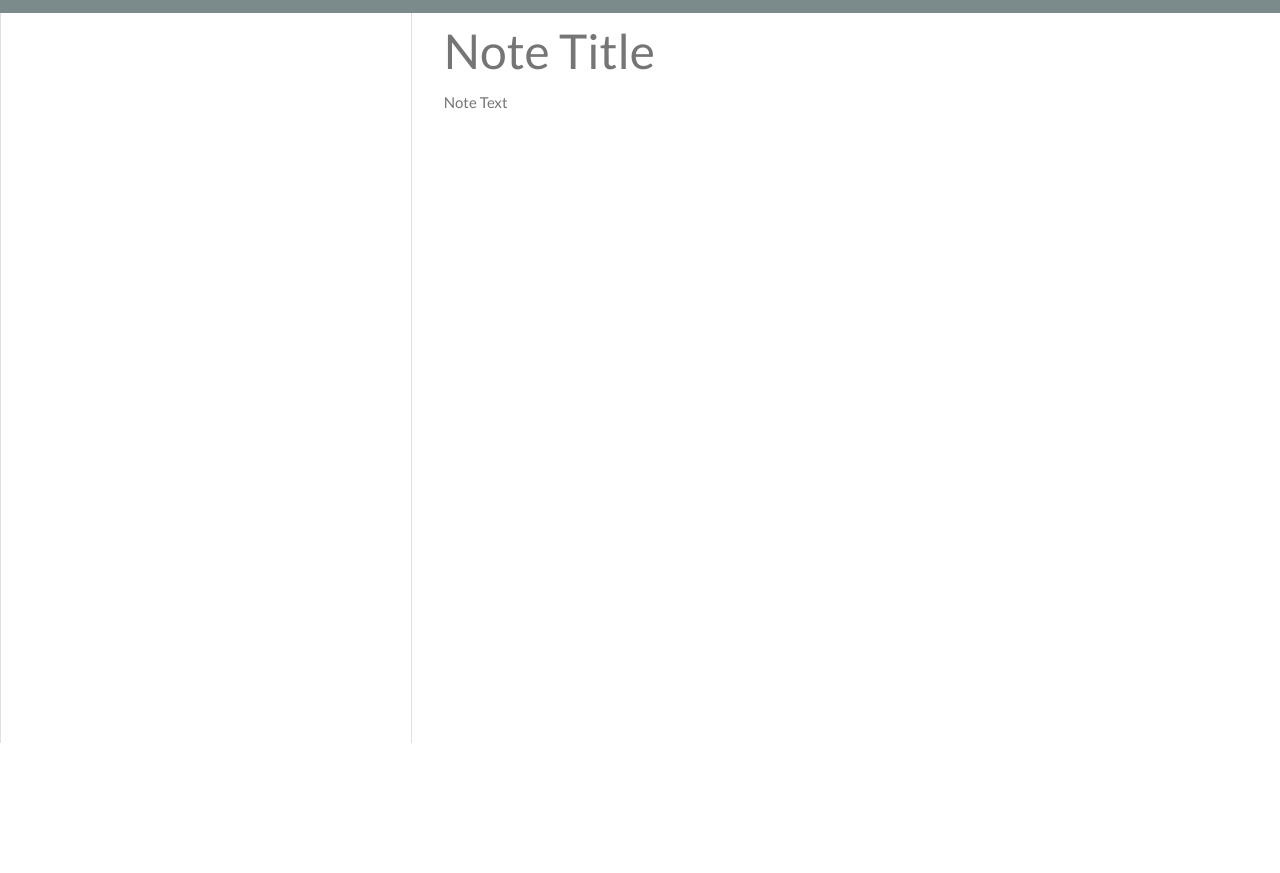
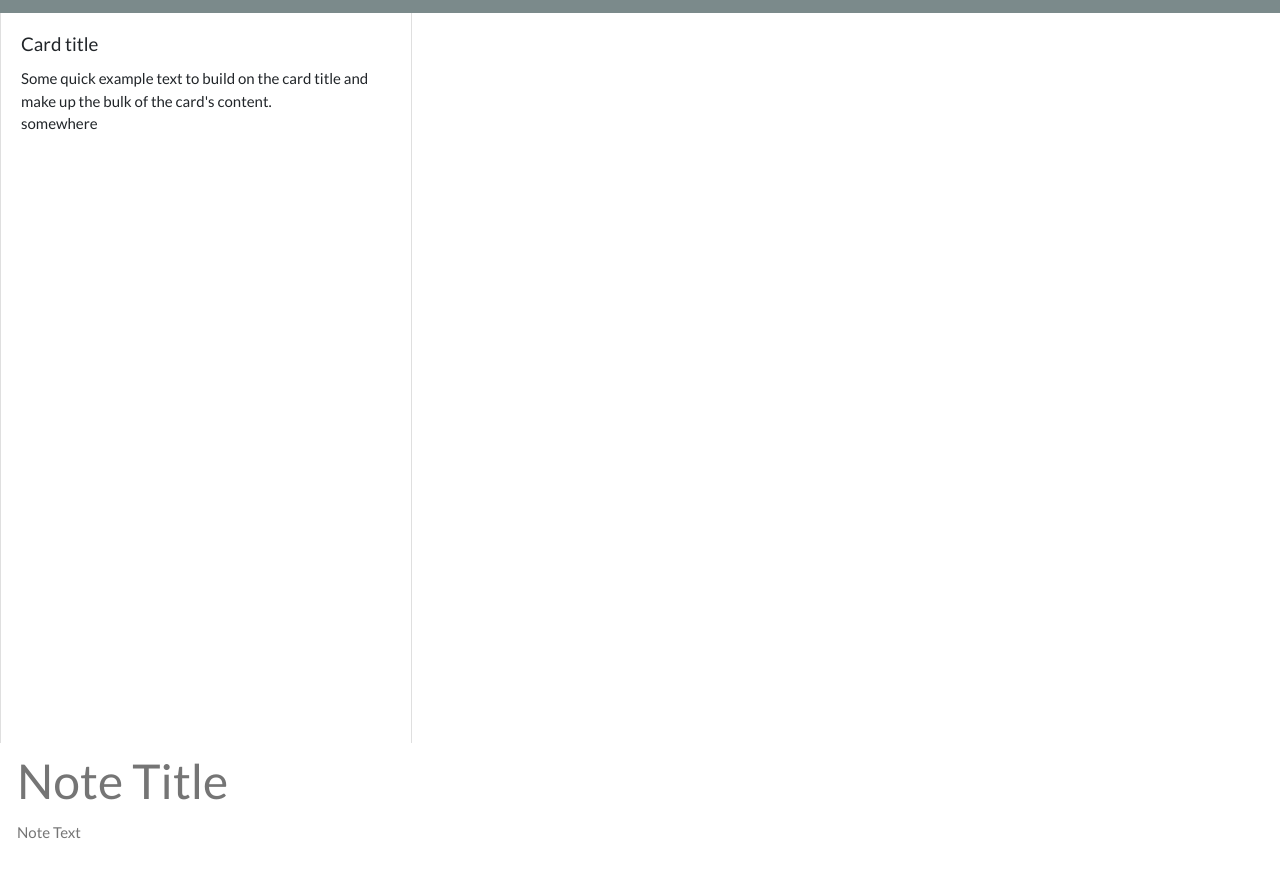
Before and after one commit to Greg-Sam/Note-Taker, a website: page public/notes.html in a window 1280 px wide. Shown: the part 58-931 px from the top of the page. Before the commit the page ends 806 px from the top, so only its background shows below. Drawn offline with nearby package versions, Linux system fonts and the light colour scheme; files that its build step writes are made by us from their sources.

Commit message:
routes working - starting html

```diff
--- a/public/notes.html
+++ b/public/notes.html
@@ -7,8 +7,8 @@
   <meta http-equiv="X-UA-Compatible" content="ie=edge">
   <title>Note Taker</title>
   <link rel="stylesheet" href="https://cdnjs.cloudflare.com/ajax/libs/bootswatch/4.1.3/flatly/bootstrap.min.css" />
-  <link rel="stylesheet" href="https://use.fontawesome.com/releases/v5.3.1/css/all.css" integrity="sha384-mzrmE5qonljUremFsqc01SB46JvROS7bZs3IO2EmfFsd15uHvIt+Y8vEf7N7fWAU"
-    crossorigin="anonymous">
+  <link rel="stylesheet" href="https://use.fontawesome.com/releases/v5.3.1/css/all.css"
+    integrity="sha384-mzrmE5qonljUremFsqc01SB46JvROS7bZs3IO2EmfFsd15uHvIt+Y8vEf7N7fWAU" crossorigin="anonymous">
   <link rel="stylesheet" href="/assets/css/styles.css">
 </head>
 
@@ -21,12 +21,18 @@
       <i class="fas fa-pen text-light new-note"></i>
     </div>
   </nav>
+
+  </div>
   <div class="container-fluid">
     <div class="row">
       <div class="col-4 list-container">
         <div class="card">
-          <ul class="list-group">
-          </ul>
+          <div class="card-body">
+            <h5 class="card-title">Card title</h5>
+            <p class="card-text">Some quick example text to build on the card title and make up the bulk of the card's
+              content.
+            </p>
+            somewhere</a>
           </div>
         </div>
         <div class="col-8">
@@ -34,9 +40,12 @@
           <textarea class="note-textarea" placeholder="Note Text"></textarea>
         </div>
       </div>
+
     </div>
     <script src="https://cdnjs.cloudflare.com/ajax/libs/jquery/3.3.1/jquery.min.js"></script>
     <script src="/assets/js/index.js"></script>
+    <script src="https://cdn.jsdelivr.net/npm/axios/dist/axios.min.js"></script>
+
 </body>
 
 </html>
--- a/routes/noteRoutes.js
+++ b/routes/noteRoutes.js
@@ -2,7 +2,7 @@ const router = require('express').Router()
 const { notes } = require('../db')
 
 router.post('/notes', (req, res) => {
-  notes.push(req.body.notes)
+  notes.push(req.body)
   res.sendStatus(200)
 })
 
```
Lines whose indentation alone changed are shown as unchanged.
